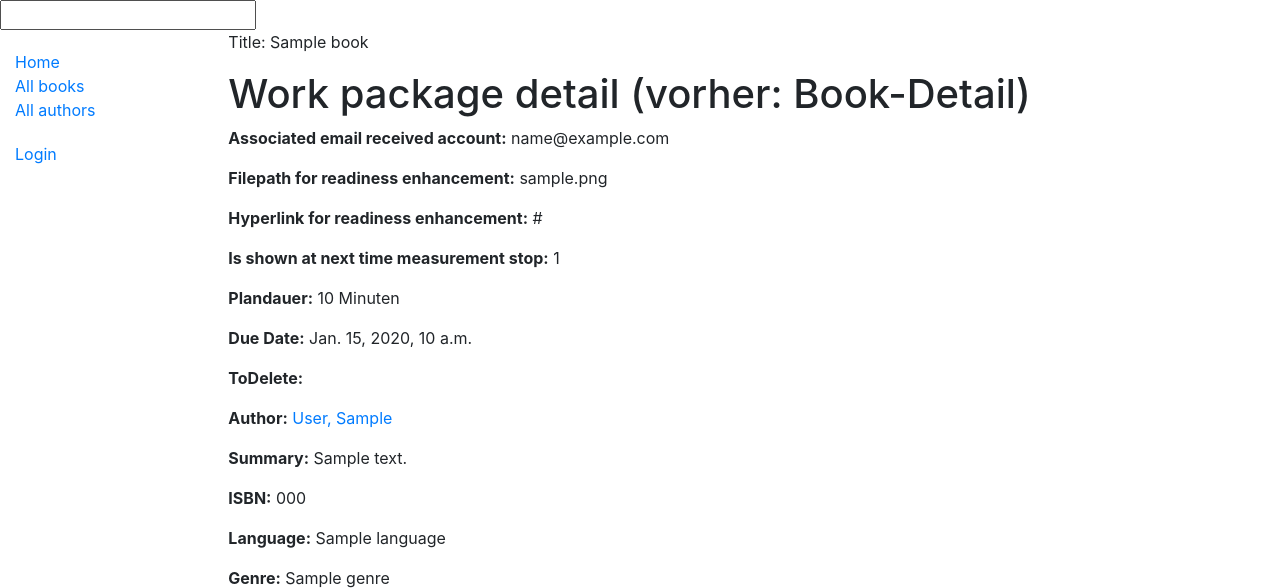
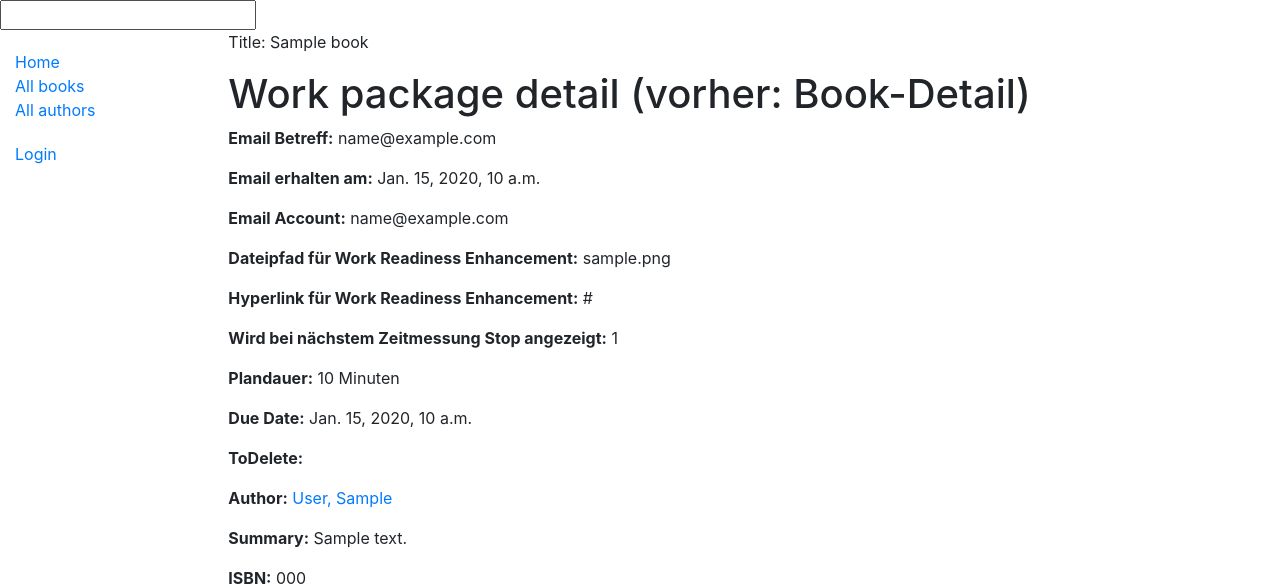
Before and after one commit to mdn/django-locallibrary-tutorial, a Django app: page /catalog/book/1 in a window 1280 px wide. Shown: the top 588 px of the page. Run offline with Django 3.2, Linux system fonts and the light colour scheme; tables that the repository leaves empty hold one stand-in row (values such as "Sample post"); some libraries are stand-ins or nearby versions.

Commit message:
Weitere Felder

```diff
--- a/catalog/models.py
+++ b/catalog/models.py
@@ -30,6 +30,7 @@ class Language(models.Model):
 class Book(models.Model):
     """Model representing a book (but not a specific copy of a book)."""
     associated_email_subject = models.CharField(max_length=1000, default='')
+    associated_email_received_datetime = models.DateTimeField(null=True, blank=True)
     associated_email_received_account = models.CharField(max_length=1000, default='')
     filepath_for_readiness_enhancement = models.CharField(max_length=2000, default='')
     hyperlink_for_readiness_enhancement = models.CharField(max_length=2000, default='')
--- a/catalog/templates/catalog/book_detail.html
+++ b/catalog/templates/catalog/book_detail.html
@@ -6,10 +6,12 @@
 <h1>Work package detail (vorher: Book-Detail)</h1>
 <a> {{ book.week_target_description }}</a>
 
-<p><strong>Associated email received account:</strong> {{ book.associated_email_received_account }}</p>
-<p><strong>Filepath for readiness enhancement:</strong> {{ book.filepath_for_readiness_enhancement }}</p>
-<p><strong>Hyperlink for readiness enhancement:</strong> {{ book.hyperlink_for_readiness_enhancement }}</p>
-<p><strong>Is shown at next time measurement stop:</strong> {{ book.is_shown_at_next_time_measurement_stop }}</p>
+<p><strong>Email Betreff:</strong> {{ book.associated_email_subject }} </p>
+<p><strong>Email erhalten am:</strong> {{ book.associated_email_received_datetime }} </p>
+<p><strong>Email Account:</strong> {{ book.associated_email_received_account }}</p>
+<p><strong>Dateipfad für Work Readiness Enhancement:</strong> {{ book.filepath_for_readiness_enhancement }}</p>
+<p><strong>Hyperlink für Work Readiness Enhancement:</strong> {{ book.hyperlink_for_readiness_enhancement }}</p>
+<p><strong>Wird bei nächstem Zeitmessung Stop angezeigt:</strong> {{ book.is_shown_at_next_time_measurement_stop }}</p>
 <p><strong>Plandauer:</strong> {{ book.plan_duration_mins }} Minuten </p>
 <p><strong>Due Date:</strong> {{ book.due_datetime }} </p>
 
```
Also changed, not shown: catalog/migrations/0040_book_associated_email_received_datetime.py (added).
